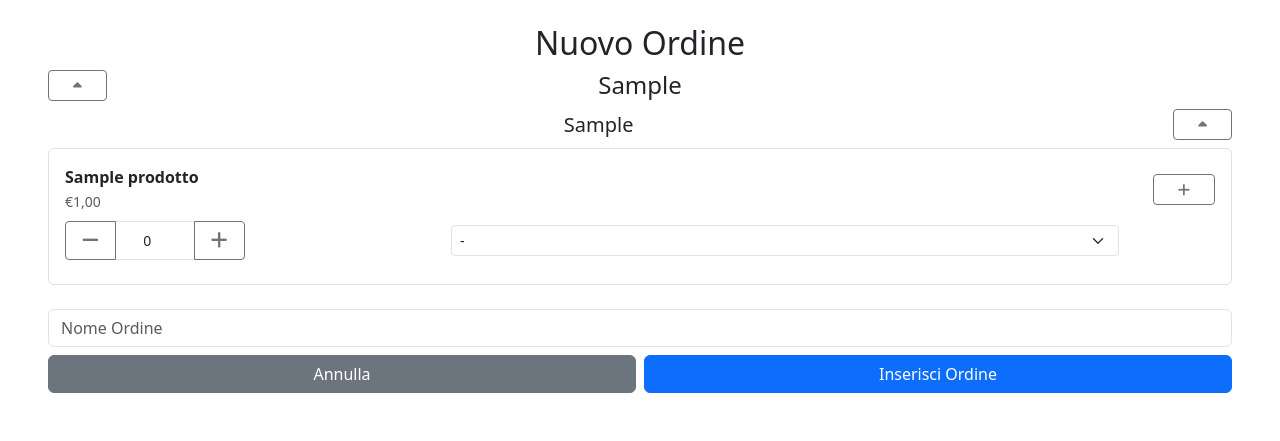
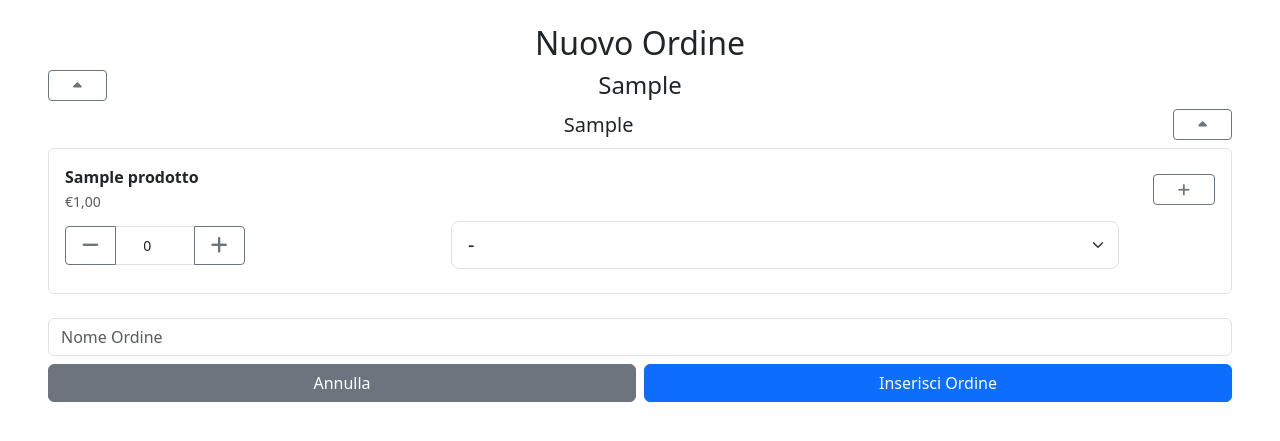
Before and after one commit to scinny91/bar, a Django app: page /ordini/inserimento/nuovo/ in a window 1280 px wide. Shown: the part 80-521 px from the top of the page. Run offline with Django 4.2, Linux system fonts and the light colour scheme; a user stored in the database is signed in; tables that the repository leaves empty hold one stand-in row (values such as "Sample post").

Commit message:
rev form nuovo ordine per essere ottimizzato sul cellulare

```diff
--- a/bar/templates/ordini/ordine_form.html
+++ b/bar/templates/ordini/ordine_form.html
@@ -86,7 +86,7 @@
                     </div>
 
                     <div class="col-7">
-                      <select name="opt_{{ prodotto.id }}[]" class="form-select form-select-sm">
+                      <select name="opt_{{ prodotto.id }}[]" class="form-select form-select-lg">
                         {% for value, label in opzioni %}
                           <option value="{{ value }}" {% if riga.opzioni.chiave == value %} selected {% endif %}>{{ label }}</option>
                         {% endfor %}
```
